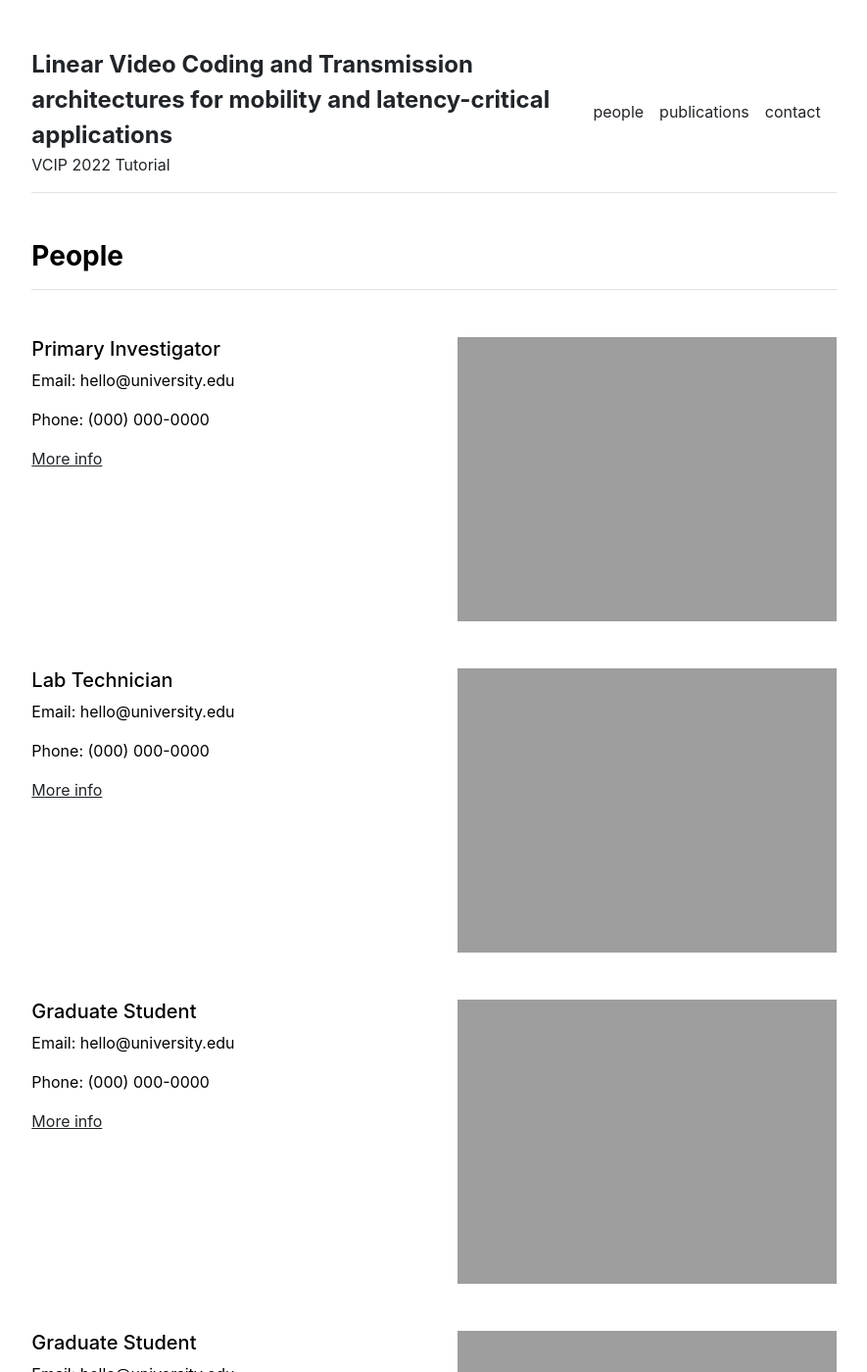
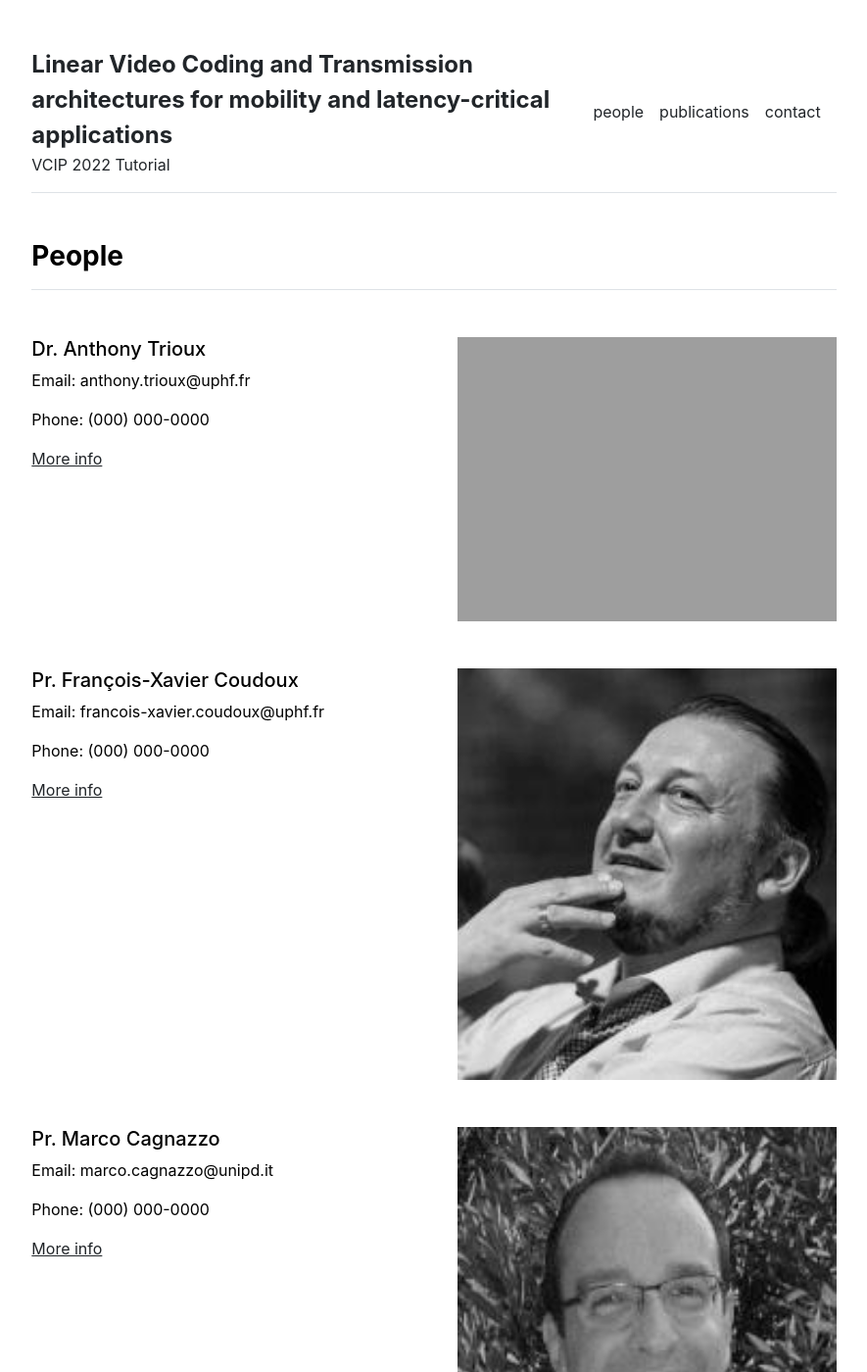
Before and after one commit to XiaYi59/LVCT, a Jekyll site: the page built from people.md, in a window 1280 px wide and 1400 px high. Shown: the whole window at 98% size, without its empty margins (197-1082 px from the left). Built offline with Jekyll 4.4.1, drawn with Linux system fonts in a browser that asks for light colours; some of the changed text lies outside the part shown.

Commit message:
Update settings.yml

```diff
--- a/_data/settings.yml
+++ b/_data/settings.yml
@@ -6,10 +6,10 @@ menu:
 - {name: 'contact', url: '/contact'}
 
 people:
-- {name: 'Primary Investigator', title: 'Researcher', department: 'Physics & Astronomy', institution: 'Some University', institution_address: '1 Main Street, Canada', phone: '(000) 000-0000', email: 'hello@university.edu', office: 'Science Building 505', image: 'assets/img/primary-investigator.jpg', url: 'primary-investigator'}
-- {name: 'Lab Technician', title: 'Researcher', department: 'Physics & Astronomy', institution: 'Some University', institution_address: '1 Main Street, Canada', phone: '(000) 000-0000', email: 'hello@university.edu', office: 'Science Building 505', image: 'assets/img/lab-technician.jpg', url: 'lab-technician'}
-- {name: 'Graduate Student', title: 'Researcher', department: 'Physics & Astronomy', institution: 'Some University', institution_address: '1 Main Street, Canada', phone: '(000) 000-0000', email: 'hello@university.edu', office: 'Science Building 505', image: 'assets/img/graduate-student.jpg', url: 'graduate-student'}
-- {name: 'Graduate Student', title: 'Researcher', department: 'Physics & Astronomy', institution: 'Some University', institution_address: '1 Main Street, Canada', phone: '(000) 000-0000', email: 'hello@university.edu', office: 'Science Building 505', image: 'assets/img/graduate-student.jpg', url: 'graduate-student'}
+- {name: 'Dr. Anthony Trioux', title: 'Associate Professor', department: 'Electronics Engineering', institution: 'Univ. Polytechnique Hauts-de-France/INSA Hauts-de-France', institution_address: 'Campus Mont Houy, Valenciennes, France', phone: '(000) 000-0000', email: 'anthony.trioux@uphf.fr', office: 'IEMN, Office 111', image: 'assets/img/contact.jpg', url: 'primary-investigator'}
+- {name: 'Pr. François-Xavier Coudoux', title: 'Full Professor', department: 'Electronics Engineering', institution: 'Univ. Polytechnique Hauts-de-France/INSA Hauts-de-France', institution_address: 'Campus Mont Houy, Valenciennes, France', phone: '(000) 000-0000', email: 'francois-xavier.coudoux@uphf.fr', office: 'IEMN, Office XXX', image: 'assets/img/FX.jpg', url: 'lab-technician'}
+- {name: 'Pr. Marco Cagnazzo', title: 'Associate Professor', department: 'Information Engineering', institution: 'Univ. of Padua', institution_address: 'Via VIII Febbraio, 2, Padova PD, Italy', phone: '(000) 000-0000', email: 'marco.cagnazzo@unipd.it', office: 'to be defined', image: 'assets/img/MC.jpg', url: 'graduate-student'}
+- {name: 'Pr. Michel Kieffer', title: 'Full Professor', department: 'to be defined', institution: 'Univ. Paris-Saclay/Centrale Supéléc', institution_address: 'Rue Joliot Curie, Gif-sur-Yvette, France', phone: '(000) 000-0000', email: 'michel.kieffer@l2s.centralesupelec.fr', office: 'to be defined', image: 'assets/img/MK.jpg', url: 'graduate-student'}
 
 courses:
 #- {name: 'Vector Calculus', url: 'vector-calculus'}
```
